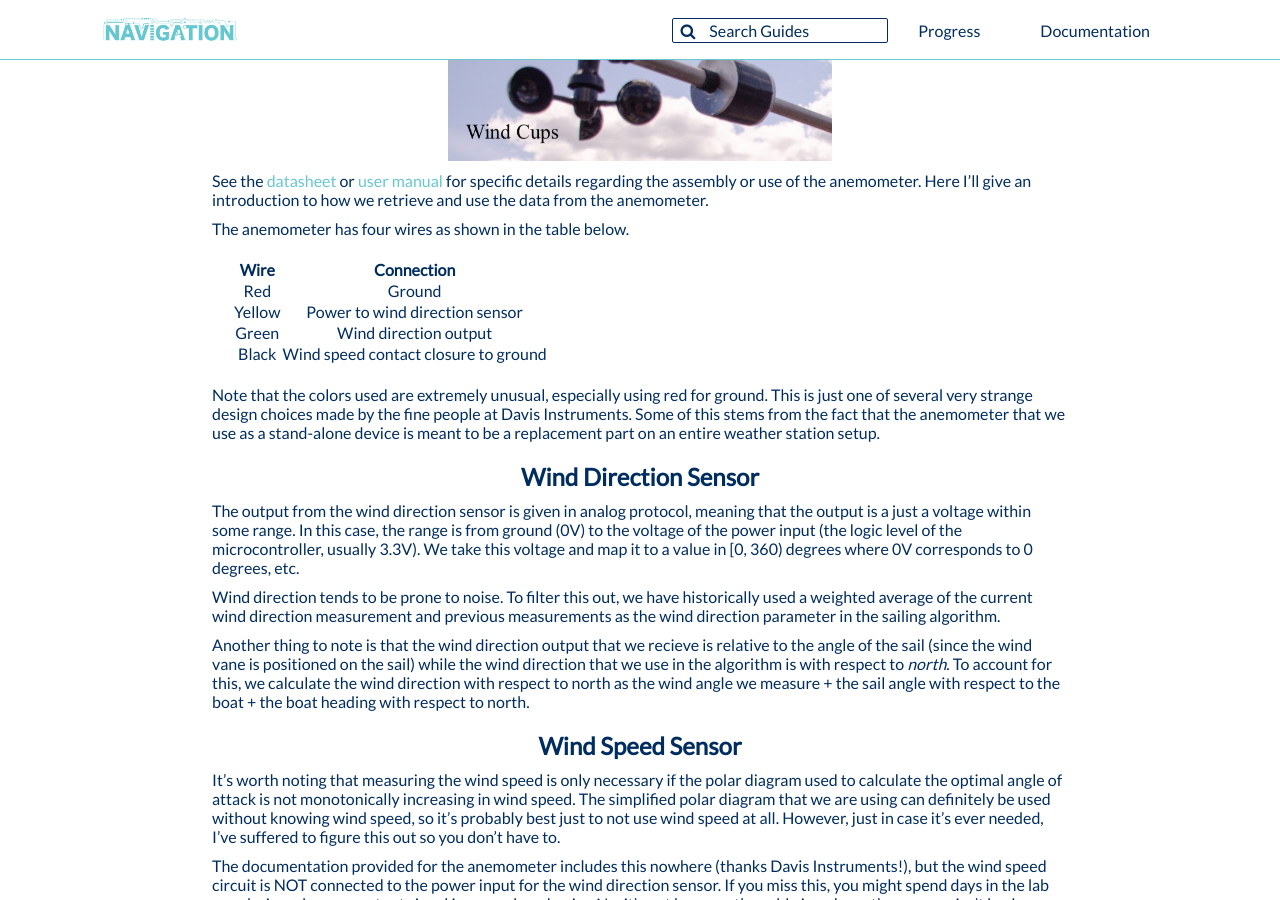
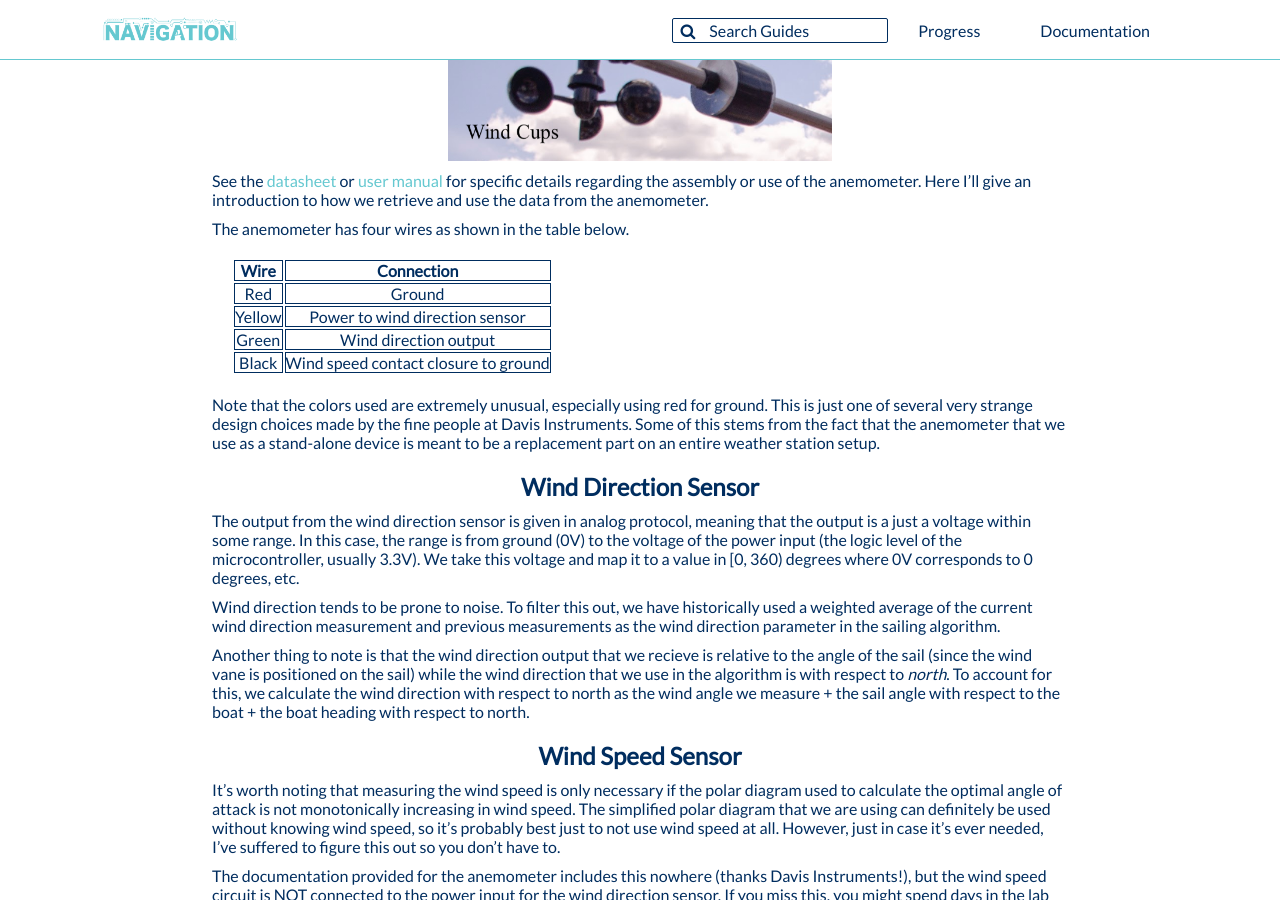
Before and after one commit to CUSail-Navigation/intrasite, a Jekyll site: the page built from _posts/2020-07-03-anemometer.md, in a window 1280 px wide and 900 px high, scrolled down 316 px. Built offline with Jekyll 4.4.1, drawn with Linux system fonts in a browser that asks for light colours.

Commit message:
table formatting

```diff
--- a/_posts/2020-07-03-anemometer.md
+++ b/_posts/2020-07-03-anemometer.md
@@ -14,6 +14,7 @@ See the [datasheet]({{ site.baseurl }}/pdfs/anemometer_datasheet.pdf) or [user m
 
 The anemometer has four wires as shown in the table below.
 
+{:.post_table}
 | Wire      | Connection    |
 | --------- | ------------- |
 | Red       | Ground        |
--- a/css/master.css
+++ b/css/master.css
@@ -321,6 +321,12 @@ table {
   text-align: left;
 }
 
+.post_table * {
+  justify-content: left;
+  border: #002D5F 1px solid;
+  border-collapse: collapse;
+}
+
 .main_content img {
   max-width: 30vw;
   display: block;
@@ -409,7 +415,7 @@ table {
 .goal_creator {
   display: block;
   flex-basis: 100%;
-  margin-left: 20px;
+  margin-left: 15px;
   padding: 10px;
 }
 
```
